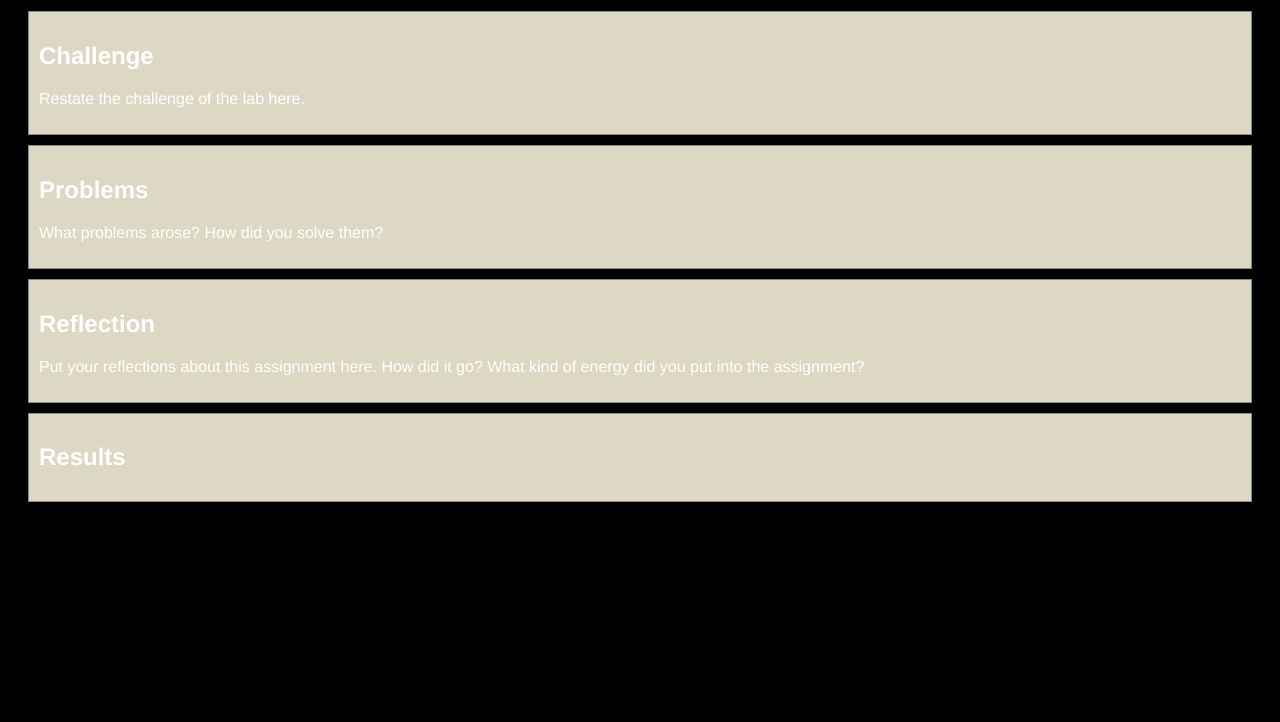
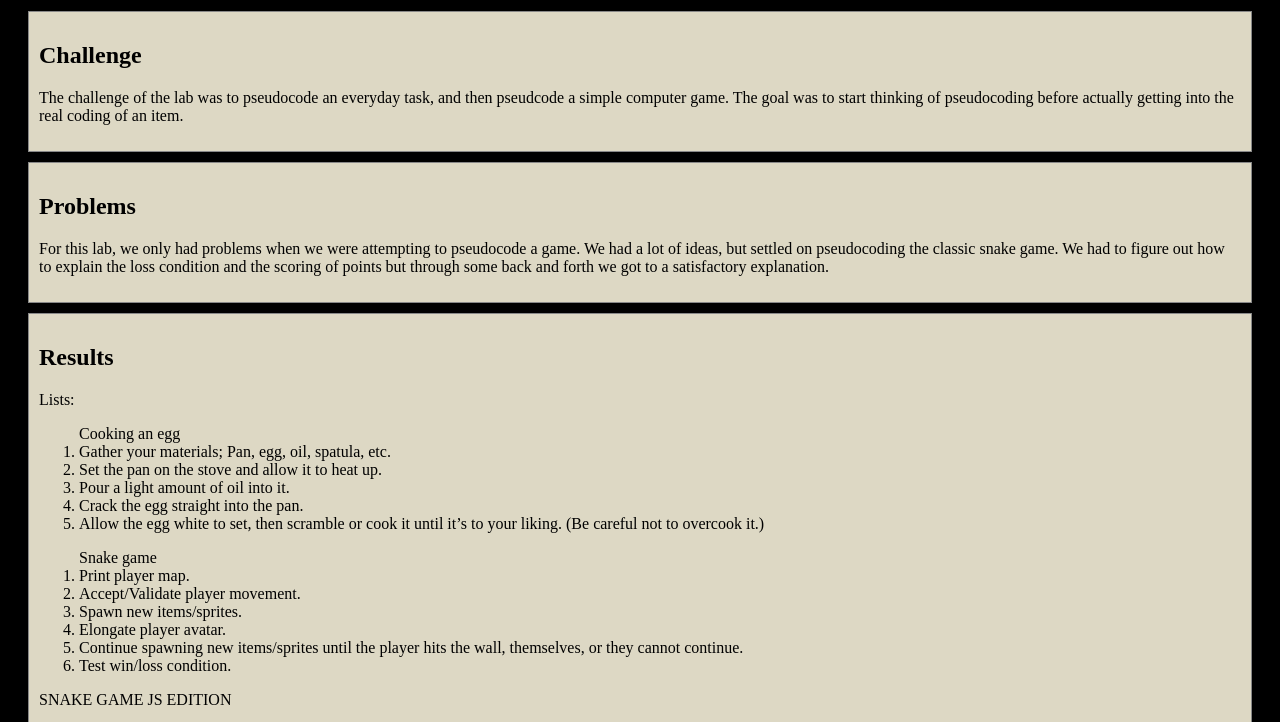
Before and after one commit to enmrod16/art101, a plain HTML site: page lab4/index.html in a window 1280 px wide. Shown: the part 99-821 px from the top of the page. Before the commit the page ends 800 px from the top, so only its background shows below. Drawn offline with nearby package versions, Linux system fonts and the light colour scheme.

Commit message:
LAB 4 MAJOR EDITS

```diff
--- a/lab4/css/lab.css
+++ b/lab4/css/lab.css
@@ -7,3 +7,13 @@
     border: solid 1px #888;
     background-color: #DDD8C4;
   }
+
+  h2 {
+    color: black;
+    font-family: 'Times New Roman', Times, serif;
+  }
+
+  p {
+    color: black;
+    font-family: 'Times New Roman', Times, serif;
+  }
--- a/lab4/index.html
+++ b/lab4/index.html
@@ -2,7 +2,7 @@
 <html>
 <head>
 	<!-- This title is used for tabs and bookmarks -->
-	<title>Lab X - Subject/Topic</title>
+	<title>Lab 4 - Pseudocding and Problem Solving</title>
 
 	<!-- Use UTF character set, a good idea with any webpage -->
   	<meta charset="UTF-8" />
@@ -23,27 +23,113 @@
 	<!-- Style this page by changing the CSS in ../css/site.css or css/lab.css -->
 	<main id="content">
 		<section>
-			<h1>Lab X - Subject/Topic</h1>
+			<h1>Lab 4 - Pseudocoding and Problem Solving</h1>
 			<div class="minor-section">
 					<h2>Challenge</h2>
-					<p>Restate the challenge of the lab here.</p>
+					<p>The challenge of the lab was to pseudocode an everyday task, and then pseudcode a simple computer game.
+						The goal was to start thinking of pseudocoding before actually getting into the real coding of an item.
+					</p>
 			</div>
 
 			<div class="minor-section">
 					<h2>Problems</h2>
-					<p>What problems arose? How did you solve them? </p>
-			</div>
-
-			<div class="minor-section">
-					<h2>Reflection</h2>
-					<p>Put your reflections about this assignment here. How did it go? What kind of energy did you put into the assignment? </p>
+					<p>For this lab, we only had problems when we were attempting to pseudocode a game. We had a lot of ideas, but settled on
+						pseudocoding the classic snake game. We had to figure out how to explain the loss condition and the scoring of points
+					 but through some back and forth we got to a satisfactory explanation.</p>
 			</div>
 
 			<div class="minor-section">
 					<h2>Results</h2>
-					<div id="output"></div>
+					<p>Lists:
+					</p>
+					<ol>Cooking an egg
+						<li>Gather your materials; Pan, egg, oil, spatula, etc. </li>
+						<li>Set the pan on the stove and allow it to heat up.</li>
+						<li>Pour a light amount of oil into it.</li>
+						<li>Crack the egg straight into the pan.</li>
+						<li> Allow the egg white to set, then scramble or cook it until it’s to your liking. (Be careful not to overcook it.)</li></ol>
+
+					<ol> Snake game
+						<li>Print player map.</li>
+						<li>Accept/Validate player movement.</li>
+						<li>Spawn new items/sprites.</li>
+						<li>Elongate player avatar. </li>
+						<li>Continue spawning new items/sprites until the player hits the wall, themselves, or they cannot continue.</li>
+						<li>Test win/loss condition.</li></ol>
+					</p>
+
+					<p>SNAKE GAME JS EDITION</p>
+					<p>
+						// Sprites.
+						  // Set up the player sprite in idle mode.
+						  // Set up the AI sprite in idle mode.
+						// Print player map.
+						  // Lay out barriers such as walls.
+						// Print player UI.
+						  // Lay out scores in the top left corner.
+						// Accept/Validate player movement.
+						  // Accept player movements of moving left, right, up, and down when keys are pressed.
+							  // Bind left, right, up, and down animation to those keys.
+						  // Set player movement speed at a fixed amount.
+						// Spawn new items/sprites over time
+						  // Set up a timer
+						  // Loop items drop at random positions over fixed periods of time.
+							  // Continue spawning new items/sprites until the player hits the wall, themselves, or they cannot continue.
+						// AI:
+						  // Sprites move randomly.
+							  // Bind sprite left, right, up, and down animation to AI’s movements.
+							  // Sprites move at a fixed amount of speed.
+							  // Sprites cannot move out of the boundary of walls.
+						// Elongate player avatar.
+						  //If the player attains an item/sprite, the player elongates by 1 block.
+							 // The item/sprite disappears after colliding with the player.
+						// Test score/loss condition.
+						  // Collision detections overall:
+							  // Set up collision detection between the player and the sprite.
+							  // Set up collision detection between walls and the player.
+							  // Set up collision detection when the player collides with themselves.
+						  // Score: The player hits an item/sprite and gains 1 point.
+						  // Lose: The player hits a wall or themselves.
+						</p>
 			</div>
 		</section>
+
+		<section>
+			<pre><code>
+				// Snake Game NOTES
+// Sprites.
+  // Set up the player sprite in idle mode.
+  // Set up the AI sprite in idle mode.
+// Print player map.
+  // Lay out barriers such as walls.
+// Print player UI.
+  // Lay out scores in the top left corner.
+// Accept/Validate player movement.
+  // Accept player movements of moving left, right, up, and down when keys are pressed.
+      // Bind left, right, up, and down animation to those keys.
+  // Set player movement speed at a fixed amount.
+// Spawn new items/sprites over time
+  // Set up a timer
+  // Loop items drop at random positions over fixed periods of time.
+      // Continue spawning new items/sprites until the player hits the wall, themselves, or they cannot continue.
+// AI:
+  // Sprites move randomly.
+      // Bind sprite left, right, up, and down animation to AI’s movements.
+      // Sprites move at a fixed amount of speed.
+      // Sprites cannot move out of the boundary of walls.
+// Elongate player avatar.
+  //If the player attains an item/sprite, the player elongates by 1 block.
+     // The item/sprite disappears after colliding with the player.
+// Test score/loss condition.
+  // Collision detections overall:
+      // Set up collision detection between the player and the sprite.
+      // Set up collision detection between walls and the player.
+      // Set up collision detection when the player collides with themselves.
+  // Score: The player hits an item/sprite and gains 1 point.
+  // Lose: The player hits a wall or themselves.
+			</pre></code>
+		</section>
+
 		<nav id="links">
 			<!-- Put links to other pages (including the homepage) here. -->
 		</nav>
--- a/lab4/js/lab.js
+++ b/lab4/js/lab.js
@@ -1,21 +1,39 @@
 // index.js - purpose and description here
-// Author: Your Name
-// Date:
+// Implementation
+// Author: Saint Rodriguez <enmrodri@ucsc.edu>
+// Date: October 2024
 
-// Constants
 
-// Functions
 
-// this is an example function and this comment tells what it doees and what parameters are passed to it.
-function myFunction(param1, param2) {
-  // some code here
-  // return results;
-}
+// Snake Game NOTES
 
-function main() {
-  console.log("Main function started.");
-  // the code that makes everything happen
-}
-
-// let's get this party started
-main();
+// Sprites.
+  // Set up the player sprite in idle mode.
+  // Set up the AI sprite in idle mode.
+// Print player map.
+  // Lay out barriers such as walls.
+// Print player UI.
+  // Lay out scores in the top left corner.
+// Accept/Validate player movement.
+  // Accept player movements of moving left, right, up, and down when keys are pressed.
+      // Bind left, right, up, and down animation to those keys.
+  // Set player movement speed at a fixed amount.
+// Spawn new items/sprites over time
+  // Set up a timer
+  // Loop items drop at random positions over fixed periods of time.
+      // Continue spawning new items/sprites until the player hits the wall, themselves, or they cannot continue.
+// AI:
+  // Sprites move randomly.
+      // Bind sprite left, right, up, and down animation to AI’s movements.
+      // Sprites move at a fixed amount of speed.
+      // Sprites cannot move out of the boundary of walls.
+// Elongate player avatar.
+  //If the player attains an item/sprite, the player elongates by 1 block.
+     // The item/sprite disappears after colliding with the player.
+// Test score/loss condition.
+  // Collision detections overall:
+      // Set up collision detection between the player and the sprite.
+      // Set up collision detection between walls and the player.
+      // Set up collision detection when the player collides with themselves.
+  // Score: The player hits an item/sprite and gains 1 point.
+  // Lose: The player hits a wall or themselves.
```
Also changed, not shown: index.html (+1 -1 lines).
